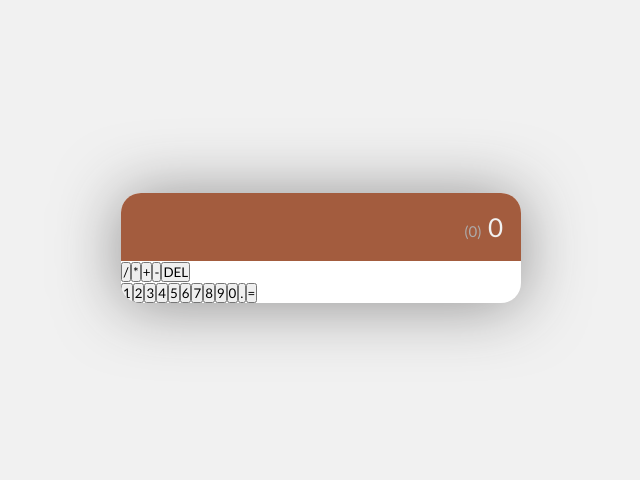
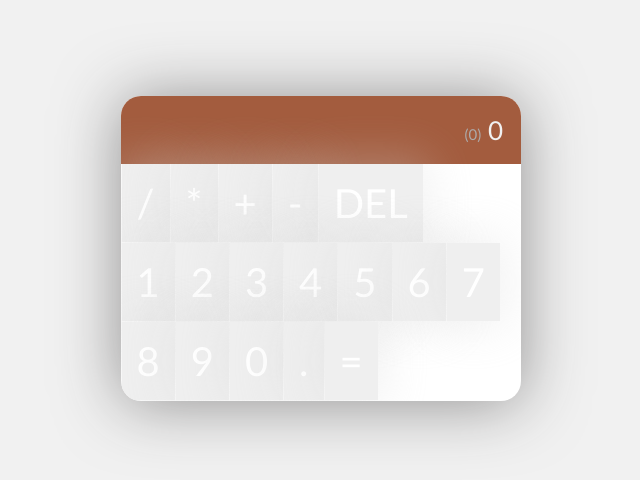
Before and after one commit to hughesmarissa/my-pal-cal, a React (Create React App) app: page / in a window 1280 px wide. Shown: the part 152-632 px from the top of the page, without its empty margins (319-959 px from the left). Built offline with nearby package versions, Linux system fonts and the light colour scheme.

Commit message:
Add button styles

```diff
--- a/src/index.css
+++ b/src/index.css
@@ -46,3 +46,19 @@ body {
     font-size: 15px;
     color: rgb(173, 171, 171);
 }
+
+button {
+    appearance: none; /* no default styles*/
+    border: none;
+    box-shadow: 0px 0px 45px 7px rgba(212,212,212,0.31) ;
+    color: white;
+    font-size: 40px;
+    padding: 15px;
+    margin: .5px;
+    cursor: pointer;
+    transition: 0.4s;
+}
+
+button:hover {
+    opacity: 0.9;
+}
```
